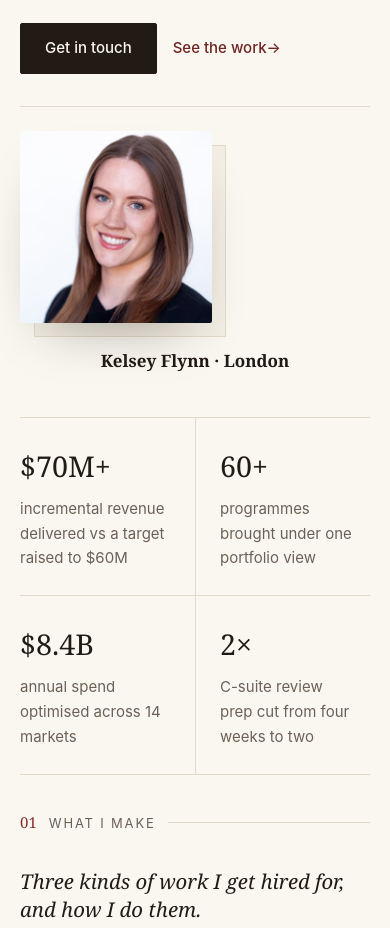
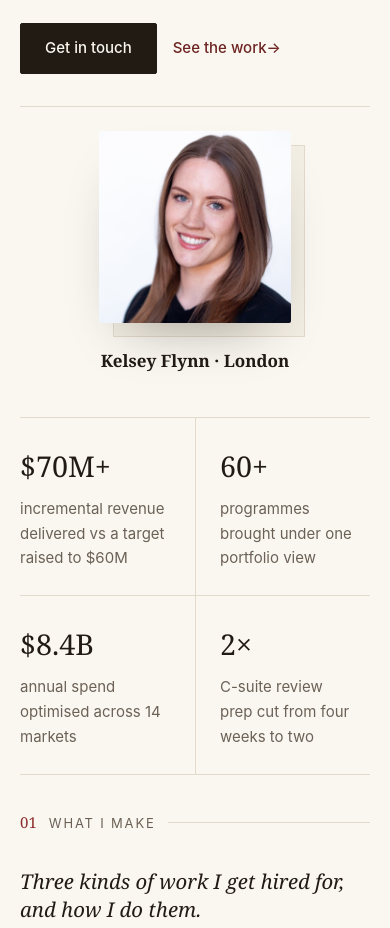
Before and after one commit to kelseyflynn/kelseyflynn.github.io, a Next.js app: page / in a window 390 px wide. Shown: the part 1020-1948 px from the top of the page. Built offline with nearby package versions, Linux system fonts and the light colour scheme.

Commit message:
Improved layout for mobile

```diff
--- a/app/globals.css
+++ b/app/globals.css
@@ -355,6 +355,10 @@ a:hover {
     padding-left: 0;
     border-top: 1px solid var(--line);
     padding-top: var(--space-6);
+  }
+  .portrait-frame {
+    margin-inline: auto; /* centre the photo, matching the centred caption */
+    margin-right: auto;
   }
   .portrait {
     width: 12rem;
```
